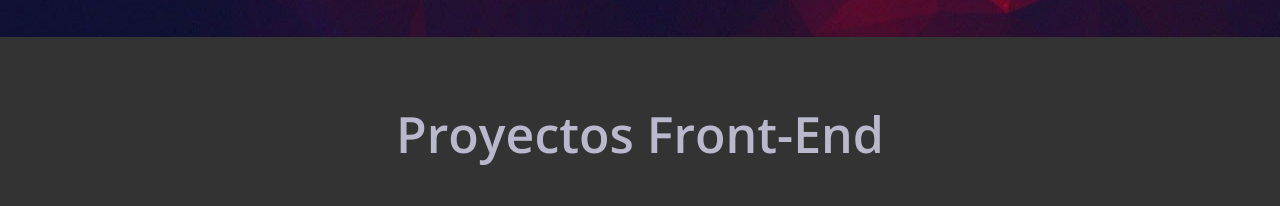
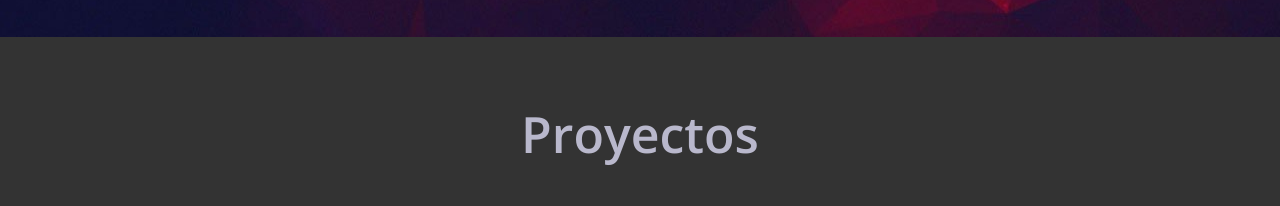
Before and after one commit to Pablo-Oar/Pablo-Oar.github.io, a plain HTML site: page index.html in a window 1280 px wide. Shown: the part 1610-1816 px from the top of the page. Drawn offline with nearby package versions, Linux system fonts and the light colour scheme.

Commit message:
Proyectos Modf.

```diff
--- a/index.html
+++ b/index.html
@@ -109,7 +109,7 @@
 
             <section id="proyectos" class="proyectos"> <!--Proyectos Front-End-->
                 <div class="contenedor">
-                    <h3 class="titulo">Proyectos Front-End</h3>
+                    <h3 class="titulo">Proyectos</h3>
                     <div class="contenedor-proyectos">
                         <div class="proyecto">
                             <div class="thumb">
@@ -171,7 +171,7 @@
                 </div>
             </section>
 
-            <section class="proyectos"> <!--Proyectos Back-End-->
+            <!--<section class="proyectos">
                 <div class="contenedor">
                     <h3 class="titulo">Proyectos Back-End</h3>
                     <div class="contenedor-proyectos">
@@ -232,7 +232,7 @@
                     </div>
                 </div>
             </section>
-        </section>
+        </section>-->
 
         <footer id="footer">
             <section class="contacto">
```
